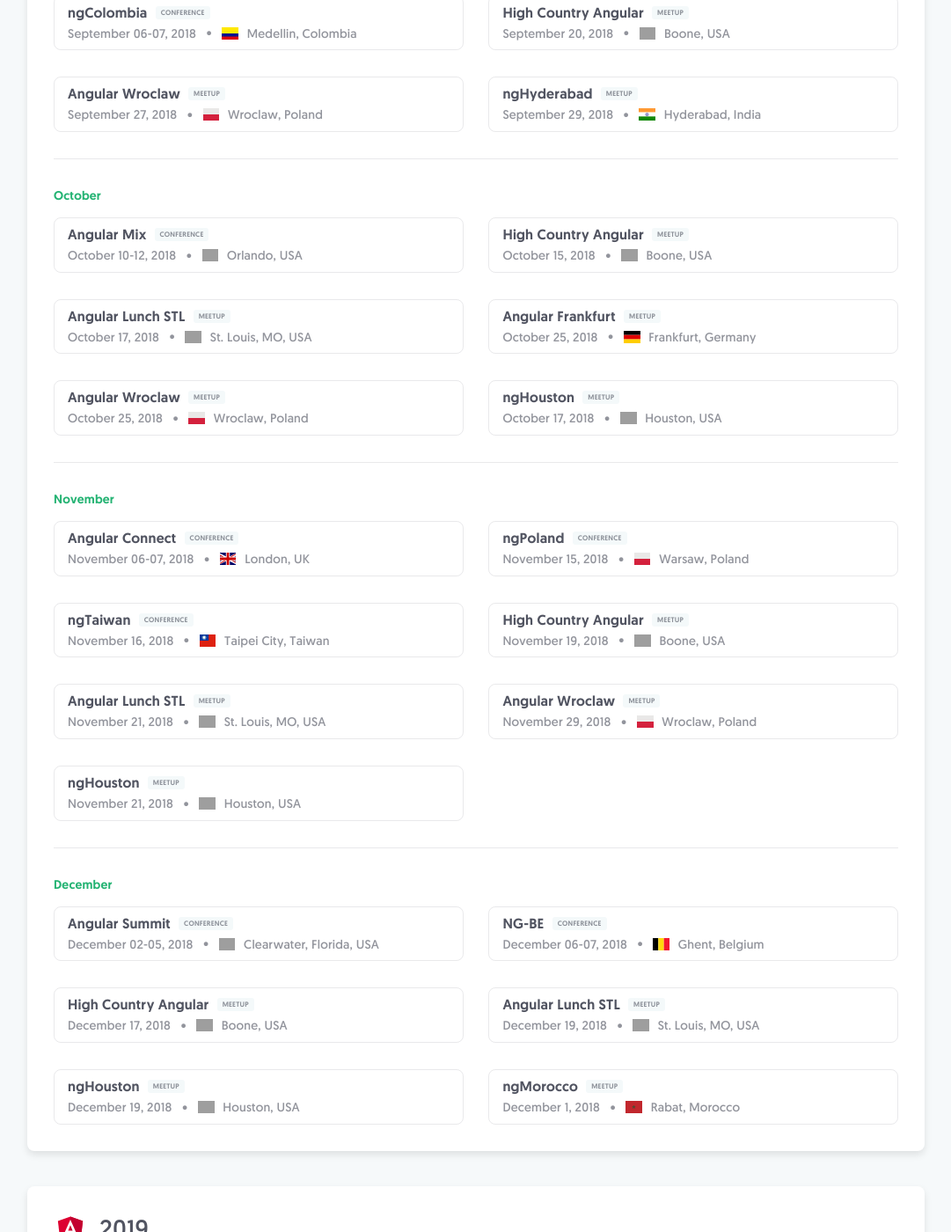
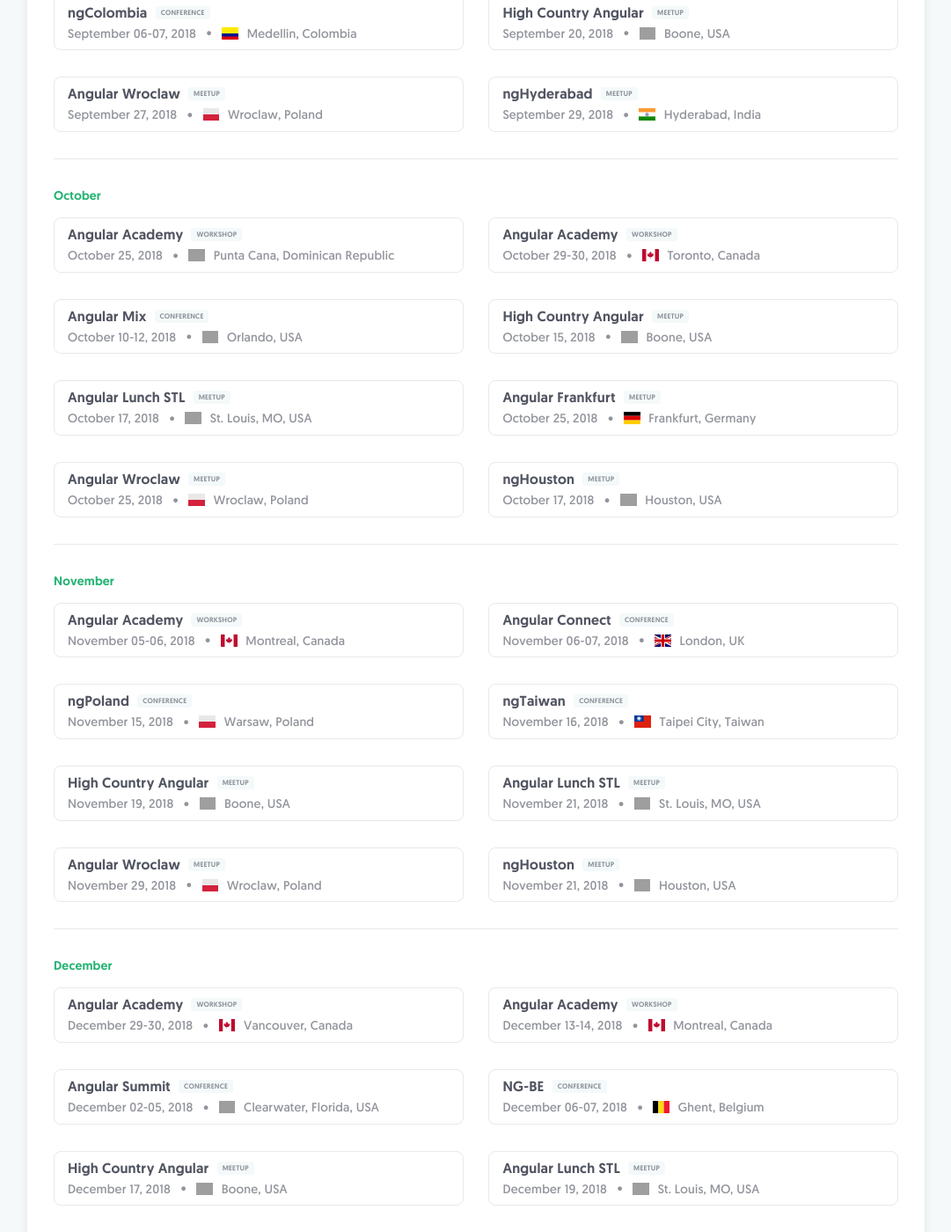
Before and after one commit to zhangen69/angularconferences.github.io, a Jekyll site: the page built from index.html, in a window 1280 px wide and 1400 px high, scrolled down 1079 px. Shown: the whole window at 88% size, without its empty margins (99-1180 px from the left). Built offline with Jekyll 4.4.1, drawn with Linux system fonts in a browser that asks for light colours; grey boxes are pictures that could not be loaded.

Commit message:
Added Angular Academy Workshops in October, November and December

```diff
--- a/_data/2018.json
+++ b/_data/2018.json
@@ -87,6 +87,36 @@
     }
   ],
   "October": [
+    {
+      "metadata": {
+        "country_code": "DO",
+        "location": "Punta Cana",
+        "title": "Angular Academy",
+        "date": "25",
+        "logo": "angular-academy.svg",
+        "type": "workshop",
+        "desc": "This is an exclusive Angular 7 mini Workshop for Caribbean Developers Conference!"
+      },
+      "links": {
+        "web": "https://caribbeandevconf.com/angular-workshop/",
+        "twitter": "AngularAcademy"
+      }
+    },
+    {
+      "metadata": {
+        "country_code": "CA",
+        "location": "Toronto",
+        "title": "Angular Academy",
+        "date": "29-30",
+        "logo": "angular-academy.svg",
+        "type": "workshop",
+        "desc": "Angular Academy is a 2-day intensive coding workshop for professional web developers in Canada! Learn Angular 7 and TypeScript Now in Toronto with this immersive instructor-led classroom training!"
+      },
+      "links": {
+        "web": "https://angular.ac",
+        "twitter": "AngularAcademy"
+      }
+    },
     {
       "metadata": {
         "country_code": "US",
@@ -187,6 +217,21 @@
     }
   ],
   "November": [
+    {
+      "metadata": {
+        "country_code": "CA",
+        "location": "Montreal",
+        "title": "Angular Academy",
+        "date": "05-06",
+        "logo": "angular-academy.svg",
+        "type": "workshop",
+        "desc": "Angular Academy is a 2-day intensive coding workshop for professional web developers in Canada! Learn Angular 7 and TypeScript Now in Montreal with this immersive instructor-led classroom training!"
+      },
+      "links": {
+        "web": "https://angular.ac",
+        "twitter": "AngularAcademy"
+      }
+    },
     {
       "metadata": {
         "country_code": "GB",
@@ -301,6 +346,36 @@
   "December": [
     {
       "metadata": {
+        "country_code": "CA",
+        "location": "Vancouver",
+        "title": "Angular Academy",
+        "date": "29-30",
+        "logo": "angular-academy.svg",
+        "type": "workshop",
+        "desc": "Angular Academy is a 2-day intensive coding workshop for professional web developers in Canada! Learn Angular 7 and TypeScript Now in Vancouver with this immersive instructor-led classroom training!"
+      },
+      "links": {
+        "web": "https://angular.ac",
+        "twitter": "AngularAcademy"
+      }
+    },
+    {
+      "metadata": {
+        "country_code": "CA",
+        "location": "Montreal",
+        "title": "Angular Academy",
+        "date": "13-14",
+        "logo": "angular-academy.svg",
+        "type": "workshop",
+        "desc": "Angular Academy is a 2-day intensive coding workshop for professional web developers in Canada! Learn Angular 7 and TypeScript Now in Montreal with this immersive instructor-led classroom training!"
+      },
+      "links": {
+        "web": "https://angular.ac",
+        "twitter": "AngularAcademy"
+      }
+    },
+    {
+      "metadata": {
         "country_code": "US",
         "location": "Clearwater, Florida",
         "title": "Angular Summit",
```
